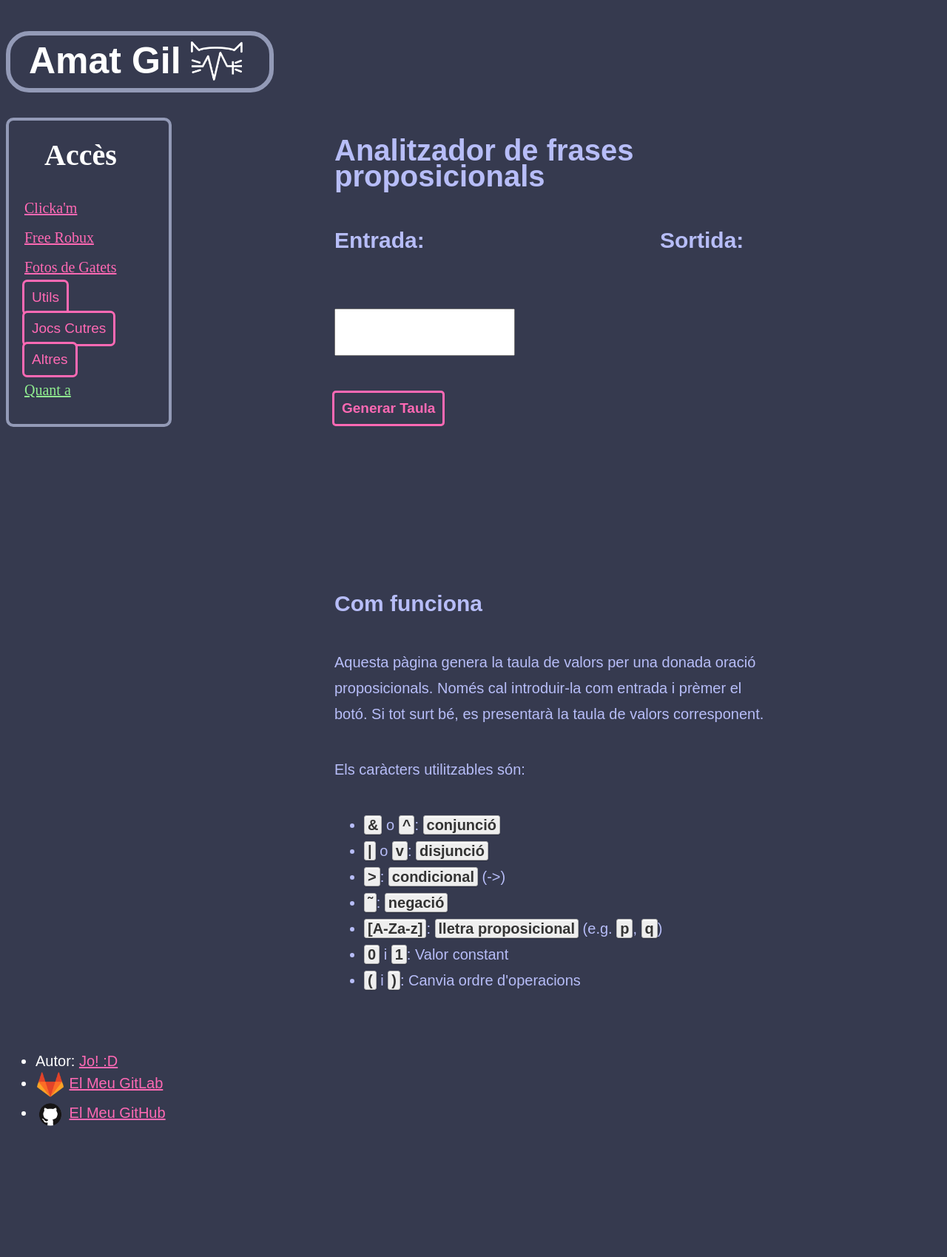
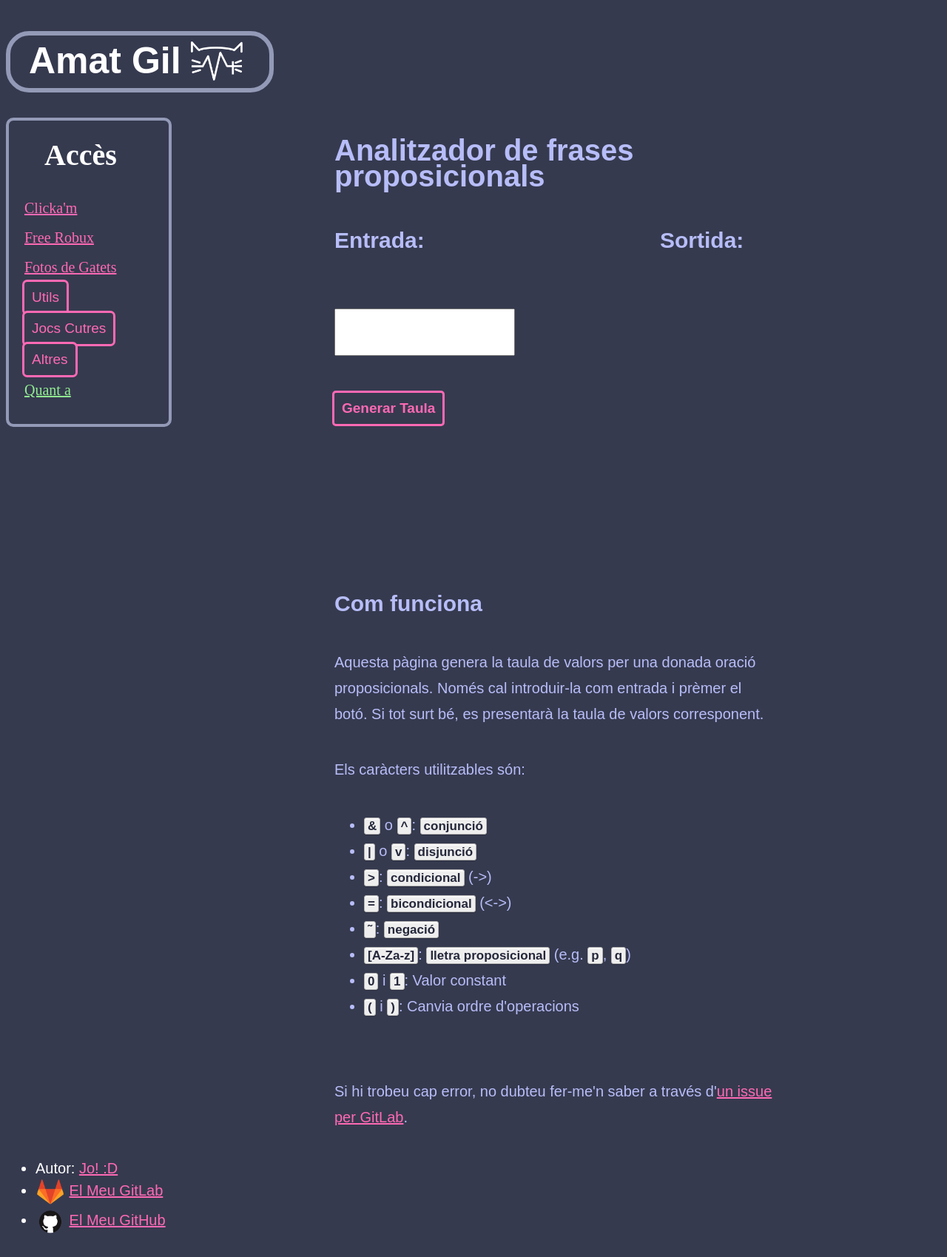
Before and after one commit to amatgil/amatgil.github.io, a Jekyll site: the page built from subpages/utils/logica_formal/logica_formal.html, in a window 1280 px wide. Shown: the whole page at 74% size. Built offline with Jekyll 4.4.1, drawn with Linux system fonts in a browser that asks for light colours; before the commit the page ends 1554 px from its top, so only the background shows below that.

Commit message:
Finalitzada la logica, en teoria

```diff
--- a/assets/css/misc.css
+++ b/assets/css/misc.css
@@ -1,10 +1,11 @@
 kbd {
   font-family: inherit;
+  font-size: 17px;
   background-color: #eee;
   border-radius: 3px;
   border: 1px solid #b4b4b4;
   box-shadow: 0 1px 1px rgba(0, 0, 0, 0.2), 0 2px 0 0 rgba(255, 255, 255, 0.7) inset;
-  color: #333;
+  color: #24273a;
   display: inline-block;
   font-weight: 700;
   line-height: 1;
--- a/subpages/utils/logica_formal/logica_formal.html
+++ b/subpages/utils/logica_formal/logica_formal.html
@@ -48,11 +48,17 @@ permalink: /utils/logica_formal
           <li><kbd>&amp;</kbd> o <kbd>^</kbd>: <kbd>conjunció</kbd></li>
           <li><kbd>&vert;</kbd> o <kbd>v</kbd>: <kbd>disjunció</kbd></li>
           <li><kbd>&gt;</kbd>: <kbd>condicional</kbd> (->)</li>
+          <li><kbd>&equals;</kbd>: <kbd>bicondicional</kbd> (<->)</li>
           <li><kbd>&tilde;</kbd>: <kbd>negació</kbd></li>
           <li><kbd>[A-Za-z]</kbd>: <kbd>lletra proposicional</kbd> (e.g. <kbd>p</kbd>, <kbd>q</kbd>)</li>
           <li><kbd>0</kbd> i <kbd>1</kbd>: Valor constant </li>
           <li><kbd>(</kbd> i <kbd>)</kbd>: Canvia ordre d'operacions</li>
         </ul>
       </p>
+      <p>
+      Si hi trobeu cap error, no dubteu fer-me'n saber a
+      través d'<a href="https://gitlab.com/amatgilvinyes/logica_formal_backend/issues ">un issue
+        per GitLab</a>.
+      </p>
     </div>
 </div>
```
Also changed, not shown: 1 other file.
